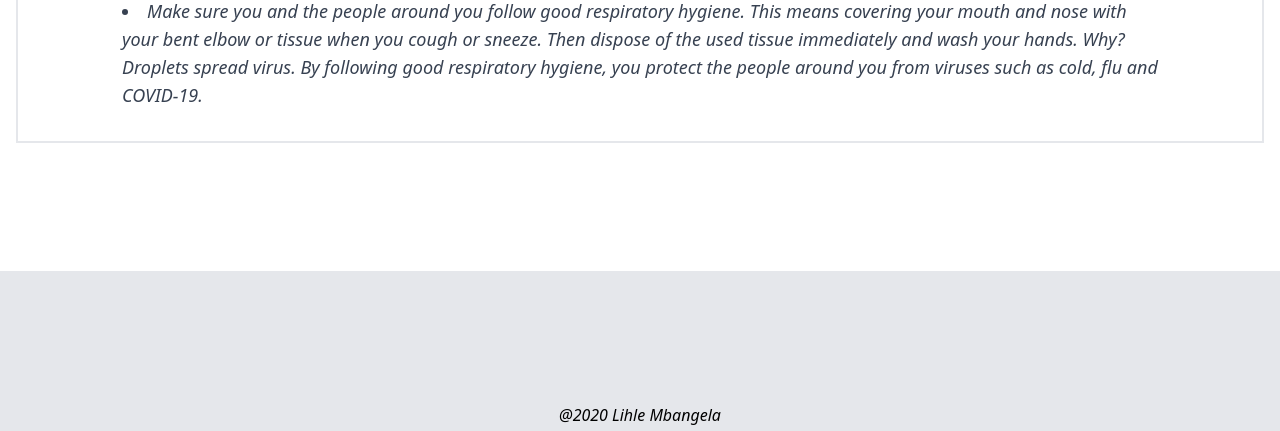
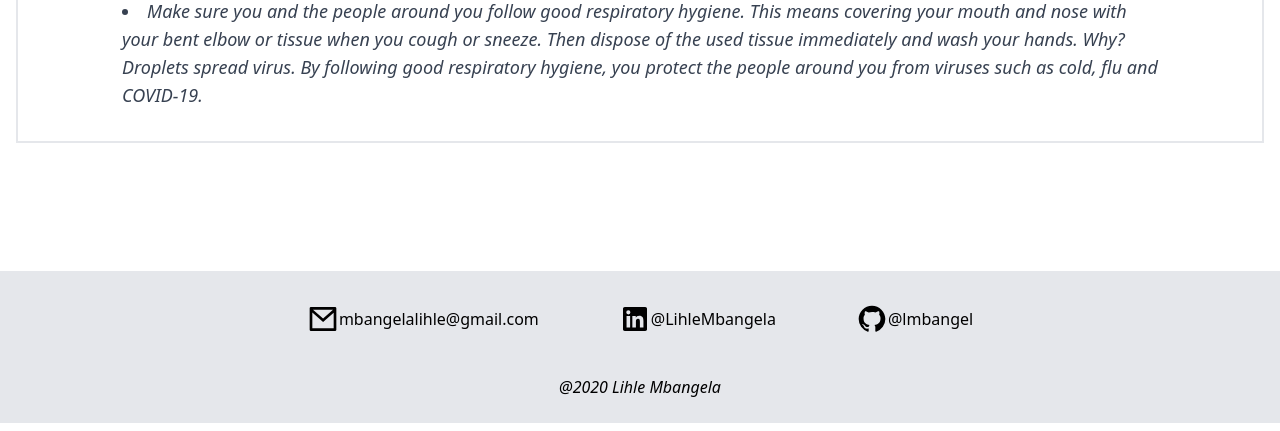
Before and after one commit to lmbangel/Covid-19-World-Stats, a PHP site: page / in a window 1280 px wide; the page is wider, and only the part inside the window is pictured. Shown: the part 2176-2607 px from the top of that part. Run offline with PHP 8.4, Linux system fonts and the light colour scheme.

Commit message:
Footer update, social tags

```diff
--- a/css/style.css
+++ b/css/style.css
@@ -9,9 +9,7 @@ html{
 .nav-item:focus{
     border-bottom: 2px solid rgb(6, 192, 192);
 }
-#nav-dropdown{
 
-}
 input[type=button]{
     cursor: pointer;
 }
--- a/index.html
+++ b/index.html
@@ -80,8 +80,30 @@
                 <p class="mb-8 lg:text-2xl text-black text-center md:text-left ">Protect yourself and others from the spread COVID-19</p>
             </div>
         </div>
-        <div class="flex mt-32 bg-gray-200 h-40">
-            <p class="italic self-center -mb-32 mx-auto ">@2020 Lihle Mbangela</p>
+        <div class="text-center content-center mt-32 bg-gray-200 h-auto pt-8 pb-6">
+            <div class="flex justify-center mb-10">
+                <ul class="md:flex justify-center">
+                    <li class="md:mr-20">
+                        <a class="flex items-center" href="javascript:;">
+                            <img class="h-8 w-8" src="./src/mail-line.svg" alt="Lihle Mbangela's Email Address">
+                            <p>mbangelalihle@gmail.com</p>
+                        </a>
+                    </li>
+                    <li class=" md:mr-20">
+                        <a class="flex items-center" href="https://za.linkedin.com/in/lihle-mbangela-3845b1102">
+                            <img class="h-8 w-8" src="./src/linkedin-box-fill.svg" alt="Lihle Mbangela's LinkedIn">
+                            <p>@LihleMbangela</p>
+                        </a>
+                    </li>
+                    <li>
+                        <a class="flex items-center" href="https://github.com/lmbangel/Covid-19-World-Stats">
+                            <img class="h-8 w-8" src="./src/github-fill.svg" alt="Lihle Mbangela's github Repository for this project">
+                            <p>@lmbangel</p>
+                        </a>
+                    </li>
+                </ul>
+            </div>
+            <p class="italic">@2020 Lihle Mbangela</p>
         </div>
     </body>
     <script src="./js/app.js"></script>
```
Also changed, not shown: src/github-fill.svg (added), src/linkedin-box-fill.svg (added), src/mail-line.svg (added).
